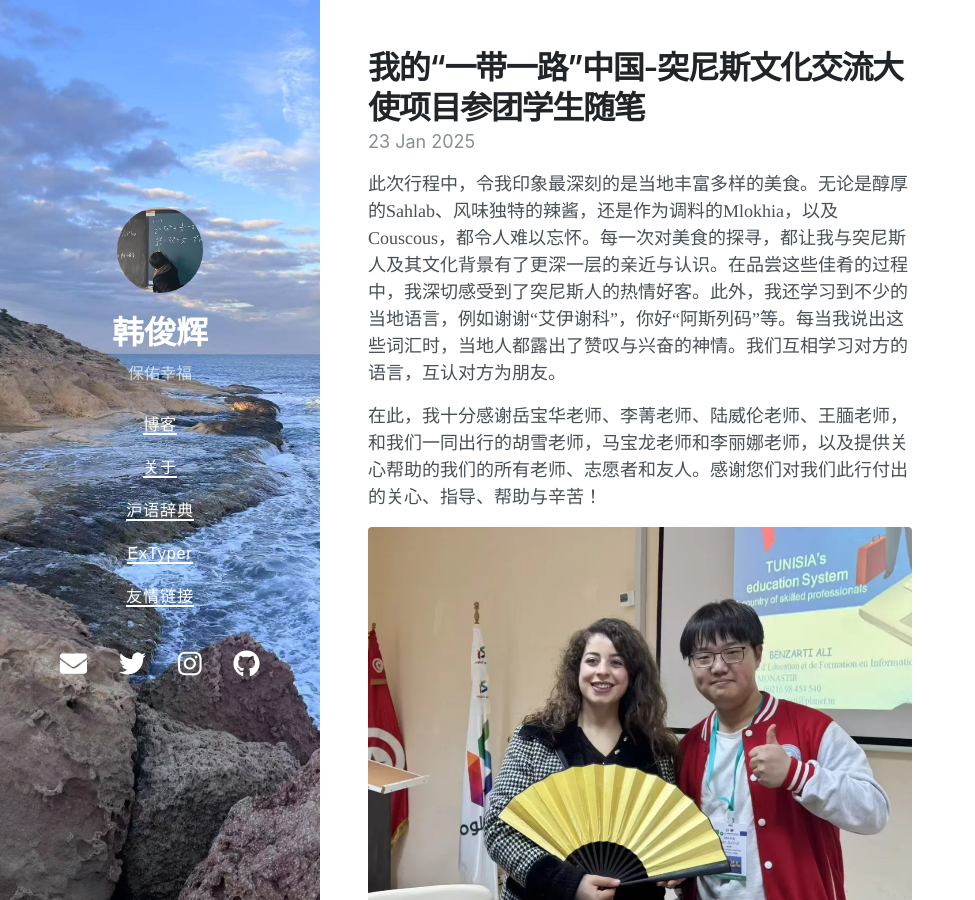
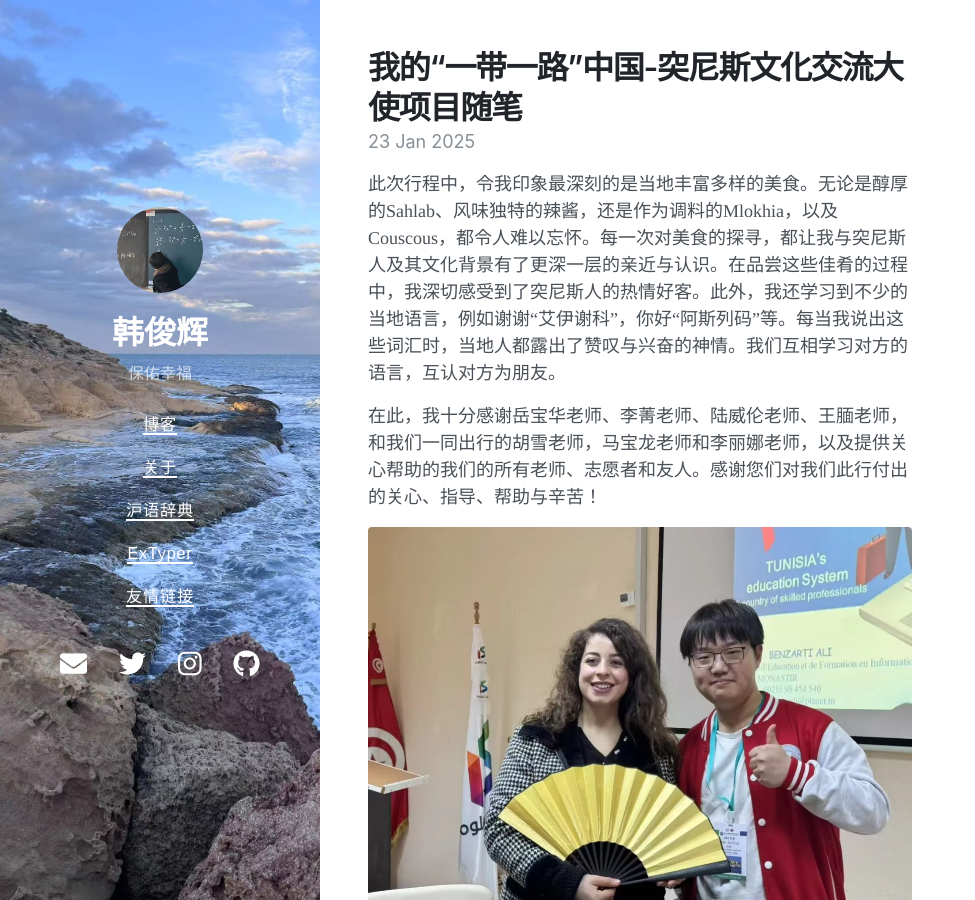
Before and after one commit to laxib3/laxib3.github.io, a Jekyll site: the page built from _posts/2025-01-23-thoughts-on-the-trip-to-tunisia.md, in a window 1280 px wide and 900 px high. Shown: the whole window, without its empty margins (0-975 px from the left). Built offline with Jekyll 4.4.1, drawn with Linux system fonts in a browser that asks for light colours; nearby versions of some CDN libraries.

Commit message:
Update 2025-01-23-thoughts-on-the-trip-to-tunisia.md

```diff
--- a/_posts/2025-01-23-thoughts-on-the-trip-to-tunisia.md
+++ b/_posts/2025-01-23-thoughts-on-the-trip-to-tunisia.md
@@ -1,6 +1,6 @@
 ---
 layout: post
-title: 我的“一带一路”中国-突尼斯文化交流大使项目参团学生随笔
+title: 我的“一带一路”中国-突尼斯文化交流大使项目随笔
 tags: 随笔
 math: false
 date: 2025-01-23 09:00 +0800
```
